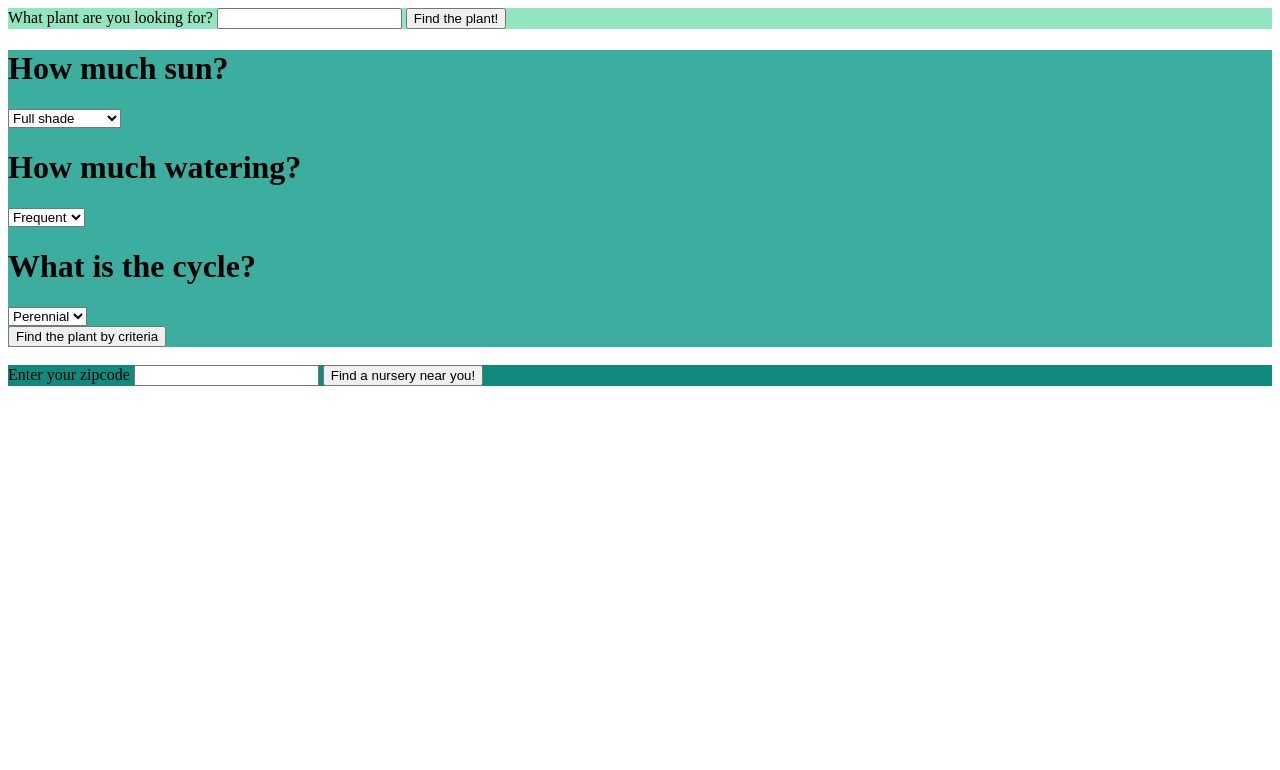
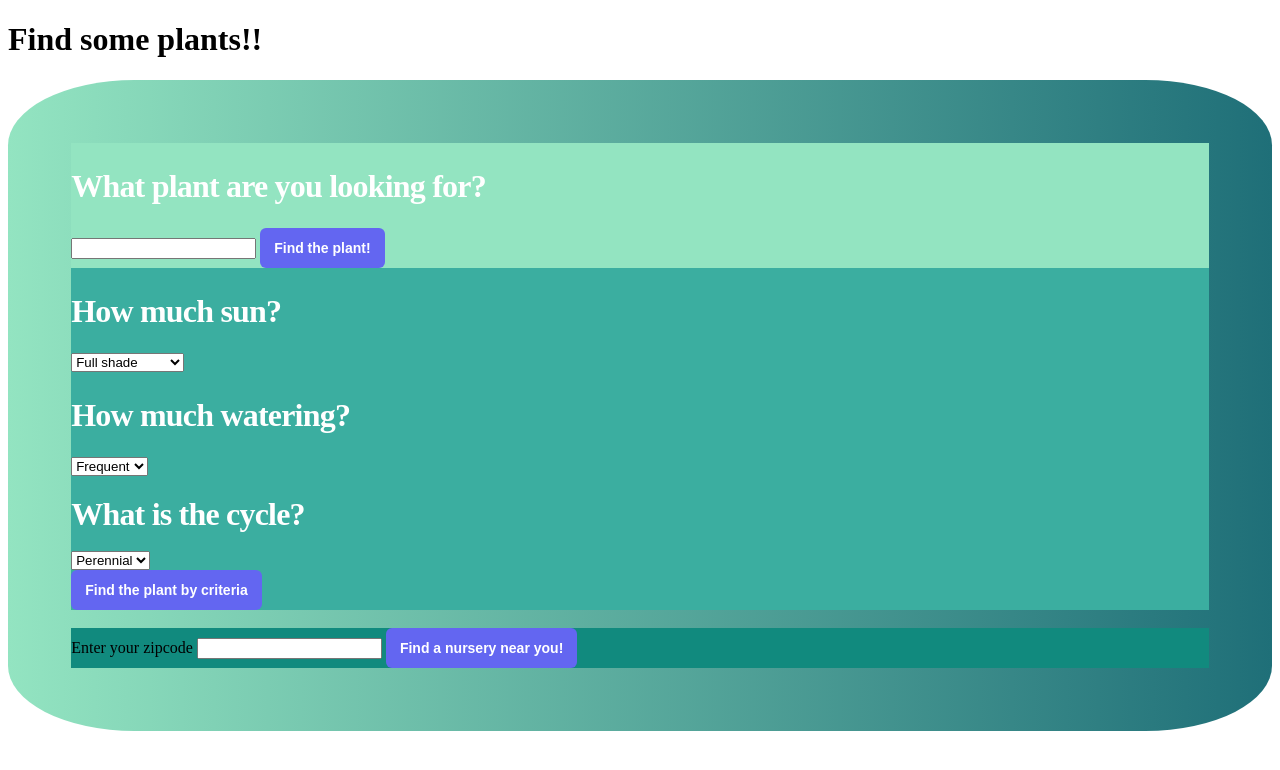
Before and after one commit to nataliebenjes/team-plant-api, a website built with webpack: page src/index.html in a window 1280 px wide. Built offline with nearby package versions, Linux system fonts and the light colour scheme.

Commit message:
added some style rules in css file

```diff
--- a/src/css/styles.css
+++ b/src/css/styles.css
@@ -1,9 +1,22 @@
+.forms {
+  display: flex;
+  flex-direction: column;
+  background: #93e4c1;
+  background: -webkit-linear-gradient(to right, #93e4c1, #1f6f78);
+  background: linear-gradient(to right, #93e4c1, #1f6f78);
+  padding: 5%;
+  border-radius: 10%;
+  /* max-width: 100%; */
+}
+
 #plantSearch {
   background: #93e4c1;
+
 }
 
 #criteriaSearch {
   background: #3baea0;
+
 }
 
 #nurserySearch {
@@ -13,3 +26,23 @@
 #nurseryResults {
   background: #1f6f78;
 }
+
+.title {
+  font-size: 2rem;
+  line-height: 2rem;
+  font-weight: 700;
+  letter-spacing: -0.025em;
+  color: #fff;
+}
+
+.button {
+  color: #fff;
+  font-weight: 600;
+  font-size: 0.875rem;
+  line-height: 1.25rem;
+  padding: 0.625rem 0.875rem;
+  background-color: rgb(99 102 241);
+  border-radius: 0.375rem;
+  border: none;
+  outline: none;
+}
--- a/src/index.html
+++ b/src/index.html
@@ -7,52 +7,47 @@
 </head>
 
 <body>
-  <!-- form
-  Search plant name to get ('q')
-  Search by criteria (sunlight, watering, cycle)
-  * sunlight options: full_shade, part_shade, sun-part_shade, full_sun
-  * watering options: frequent, average, minimum, none
-  * cycle: perennial, annual, biennial, biannual
-  Search for nursery (by zipcode) -->
+  <h1>Find some plants!!</h1>
+  <div class="forms">
     <form id="plantSearch">
-
-    <label for="plantName">What plant are you looking for?</label>
+      <h2 class="title">What plant are you looking for?</h2>
       <input type="text" name="plantName" id="plantName">
-    <button type="submit">Find the plant!</button>
+      <button type="submit" class="button">Find the plant!</button>
     </form>
     <form id="criteriaSearch">
-    <h1>How much sun?</h1>
+      <h2 class="title">How much sun?</h2>
       <select id="sunlight">
         <option value="full_shade">Full shade</option>
         <option value="part_shade">Part shade</option>
         <option value="sun-part_shade">Sun part shade</option>
         <option value="full_sun">Full sun</option>
       </select><br>
-    <h1>How much watering?</h1>
+      <h2 class="title">How much watering?</h2>
       <select id="watering">
         <option value="frequent">Frequent</option>
         <option value="average">Average</option>
         <option value="minimum">Minimum</option>
         <option value="none">None</option>
       </select>
-    <h1>What is the cycle?</h1>
+      <h1 class="title">What is the cycle?</h1>
       <select id="cycle">
         <option value="perennial">Perennial</option>
         <option value="annual">Annual</option>
         <option value="biennial">Biennial</option>
         <option value="biannual">Biannual</option>
       </select><br>
-    <button type="submit">Find the plant by criteria</button>
+      <button type="submit" class="button">Find the plant by criteria</button>
     </form><br>
     <div id=plant-results-></div>
 
     <form id="nurserySearch">
       <label for="zipcode">Enter your zipcode</label>
       <input type="number" name="zipcode" id="zipcode">
-    <button type="submit">Find a nursery near you!</button>
+      <button type="submit" class="button">Find a nursery near you!</button>
     </form>
+
     <div id="nursery-results"></div>
-
+  </div>
 
 </body>
 
```
Lines whose indentation alone changed are shown as unchanged.
